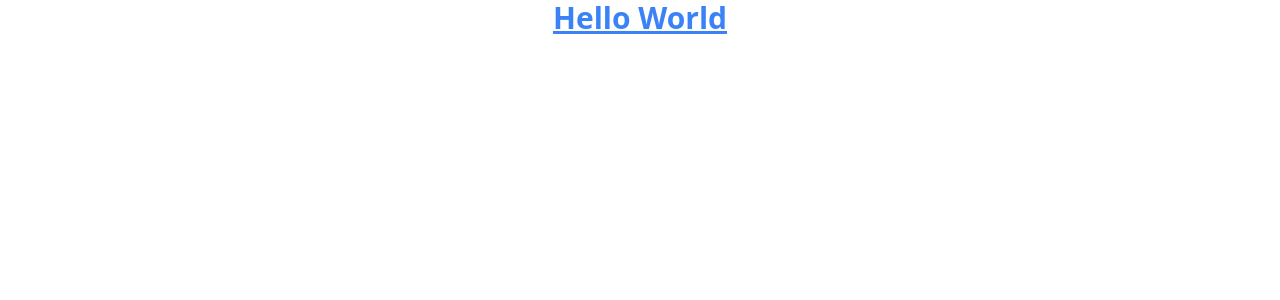
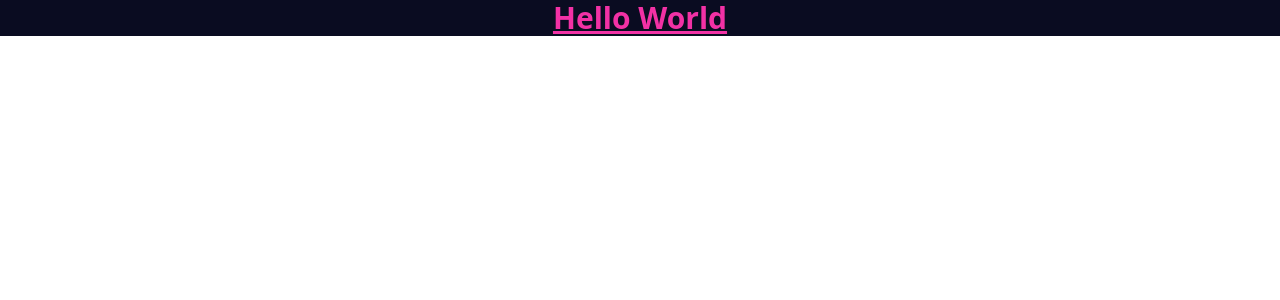
Before and after one commit to RenanArantes/tic-tac-toe, a React (Vite) app in the folder tic-tac-toe/: page / in a window 1280 px wide. Shown: the top 300 px of the page. Built offline with nearby package versions, Linux system fonts and the light colour scheme.

Commit message:
lesson: tailwind colors

```diff
--- a/tic-tac-toe/src/App.tsx
+++ b/tic-tac-toe/src/App.tsx
@@ -1,6 +1,6 @@
 function App() {
   return (
-    <h1 className="text-center text-3xl font-bold text-blue-500 underline">
+    <h1 className="text-pink bg-blue-100 text-center text-3xl font-bold underline">
       Hello World
     </h1>
   );
--- a/tic-tac-toe/tailwind.config.js
+++ b/tic-tac-toe/tailwind.config.js
@@ -1,12 +1,22 @@
 /** @type {import('tailwindcss').Config} */
 
 export default {
-  content: [
-    './index.html',
-    './src/**/*.{js,ts,jsx,tsx}',
-  ],
+  content: ["./index.html", "./src/**/*.{js,ts,jsx,tsx}"],
   theme: {
-    extend: {},
+    extend: {
+      colors: {
+        gray: {
+          100: "#38444d",
+          200: "#8899a6",
+        },
+        pink: "#f231a5",
+        blue: {
+          100: "#0a0c21",
+          200: "#000010",
+        },
+      },
+    },
+    // colocar colors direto aqui substitui as padroes do tailwind
   },
   plugins: [],
-}
+};
```
